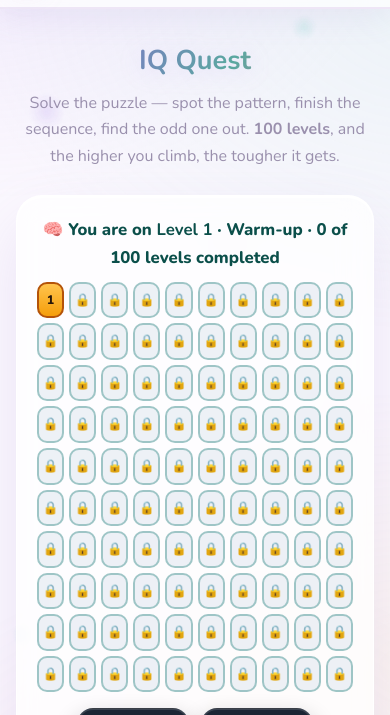
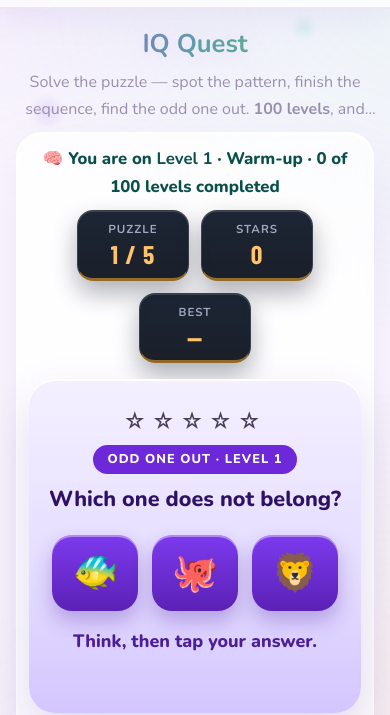
Before and after one commit to SaqibNaseer404/wiselyarcade, a plain HTML site: page games/iq-quest.html in a window 390 px wide. Shown: the part 54-769 px from the top of the page. Drawn offline with nearby package versions, Linux system fonts and the light colour scheme.

Commit message:
Mobile fix: game first on phones (iq-quest)

```diff
--- a/games/iq-quest.html
+++ b/games/iq-quest.html
@@ -79,6 +79,20 @@
   .game-area .overlay h2{font-family:"Barlow Condensed",Nunito,sans-serif;font-weight:700;
     font-size:2.3rem;letter-spacing:.05em;color:#ffd98a}
   .game-area .overlay p{color:rgba(231,238,255,.92);font-size:1.02rem}
+</style>
+<!-- MOBILE GAME-FIRST FIX 2026-11-19: on phones the play area comes first; level map moves below the game. Desktop layout untouched. -->
+<style>
+@media (max-width:768px){
+  .game-head{padding:14px 12px 2px}
+  .game-head h1{font-size:1.6rem;margin-bottom:4px}
+  .game-head p{display:-webkit-box;-webkit-line-clamp:2;-webkit-box-orient:vertical;overflow:hidden}
+  .game-area{display:flex;flex-direction:column;padding:12px;margin-top:8px}
+  .game-area>.iq-levelbar{order:1}
+  .game-area>.stats{order:2}
+  .game-area>.iq-stage{order:3}
+  .game-area>.btn-row{order:5}
+  .game-area>.iq-map{order:9;max-height:46vh;overflow-y:auto}
+}
 </style>
 </head>
 <body>
```
